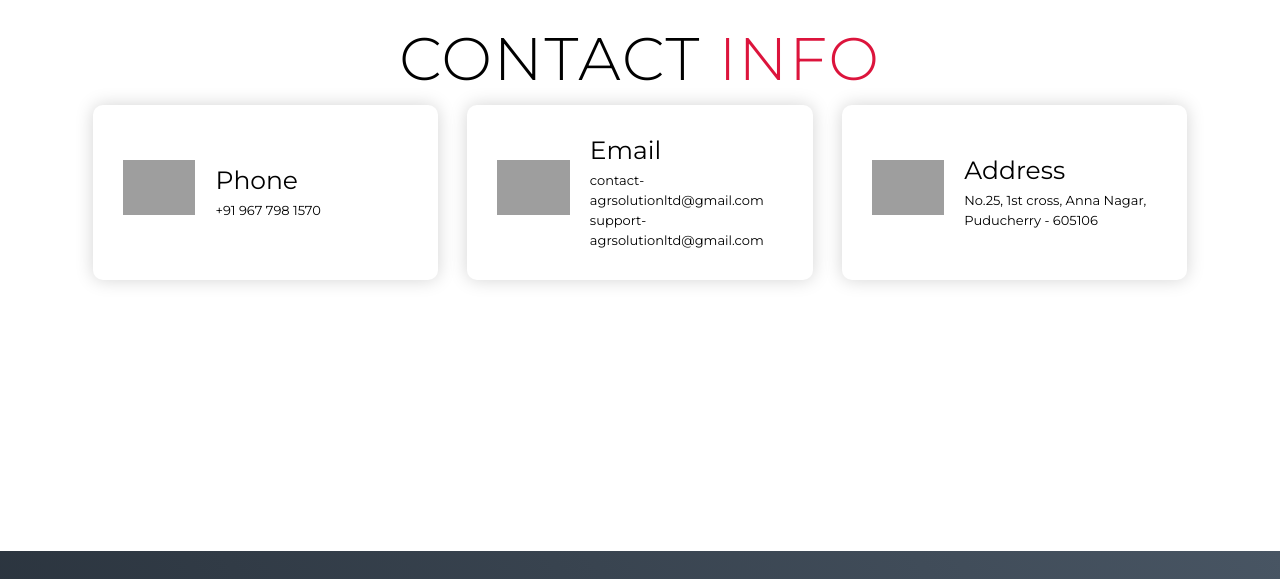
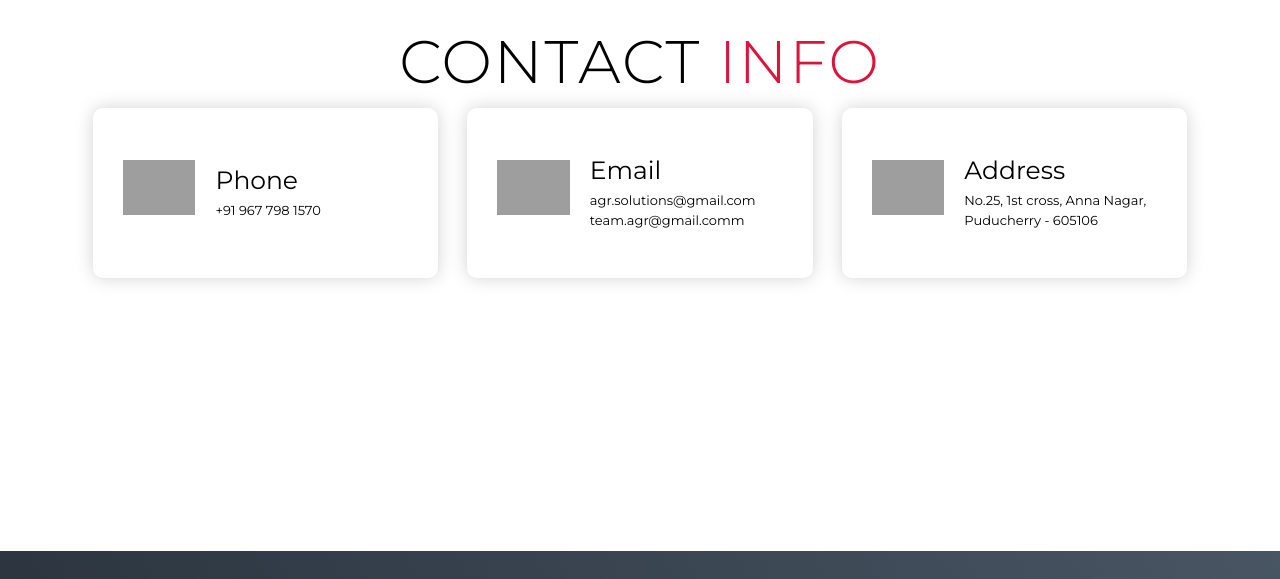
Before and after one commit to AZHAGAR2001/agrSolutions, a plain HTML site: page index.html in a window 1280 px wide. Shown: the part 4972-5551 px from the top of the page. Drawn offline with Linux system fonts and the light colour scheme; grey boxes are pictures that could not be loaded.

Commit message:
mail chage

```diff
--- a/index.html
+++ b/index.html
@@ -210,8 +210,8 @@
           <div class="icon"><img src="https://img.icons8.com/bubbles/100/000000/new-post.png" /></div>
           <div class="contact-info">
             <h1>Email</h1>
-            <h2>contact-agrsolutionltd@gmail.com</h2>
-            <h2>support-agrsolutionltd@gmail.com</h2>
+            <h2>agr.solutions@gmail.com</h2>
+            <h2>team.agr@gmail.comm</h2>
           </div>
         </div>
 
```
